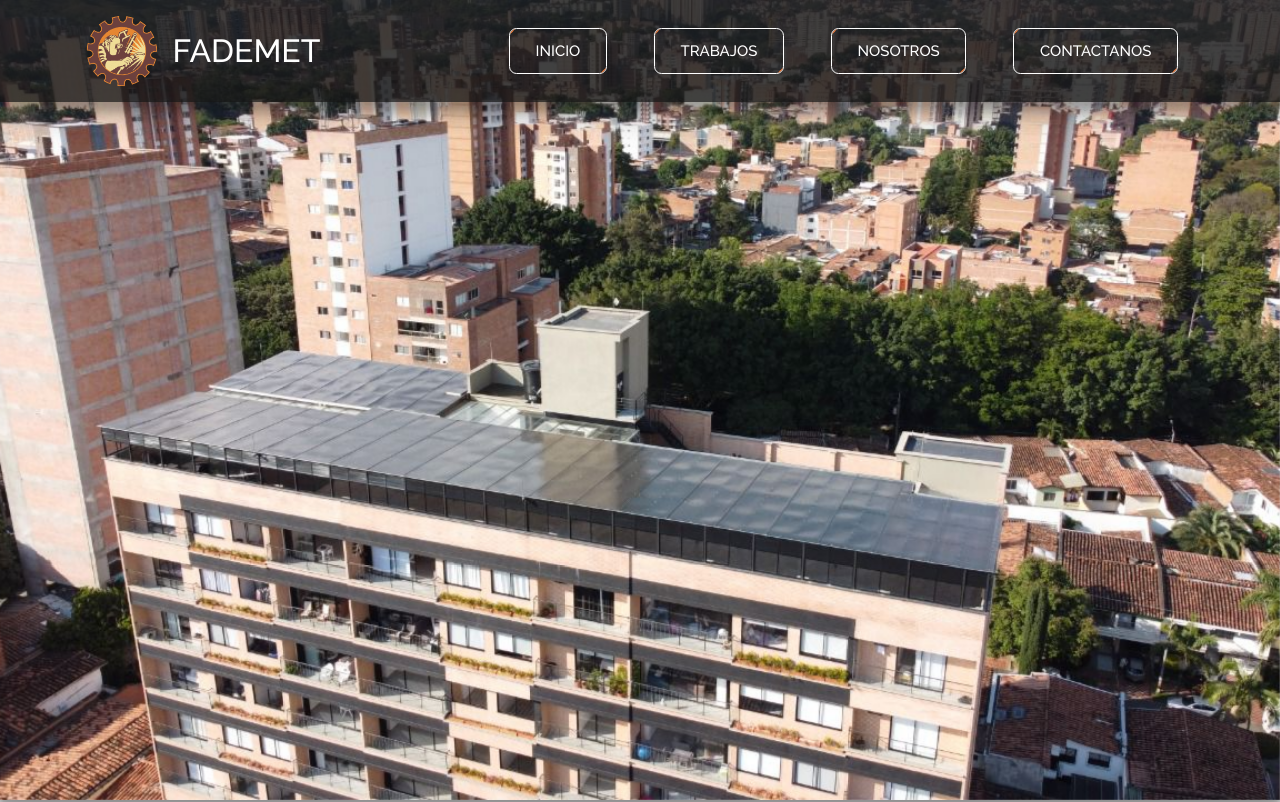
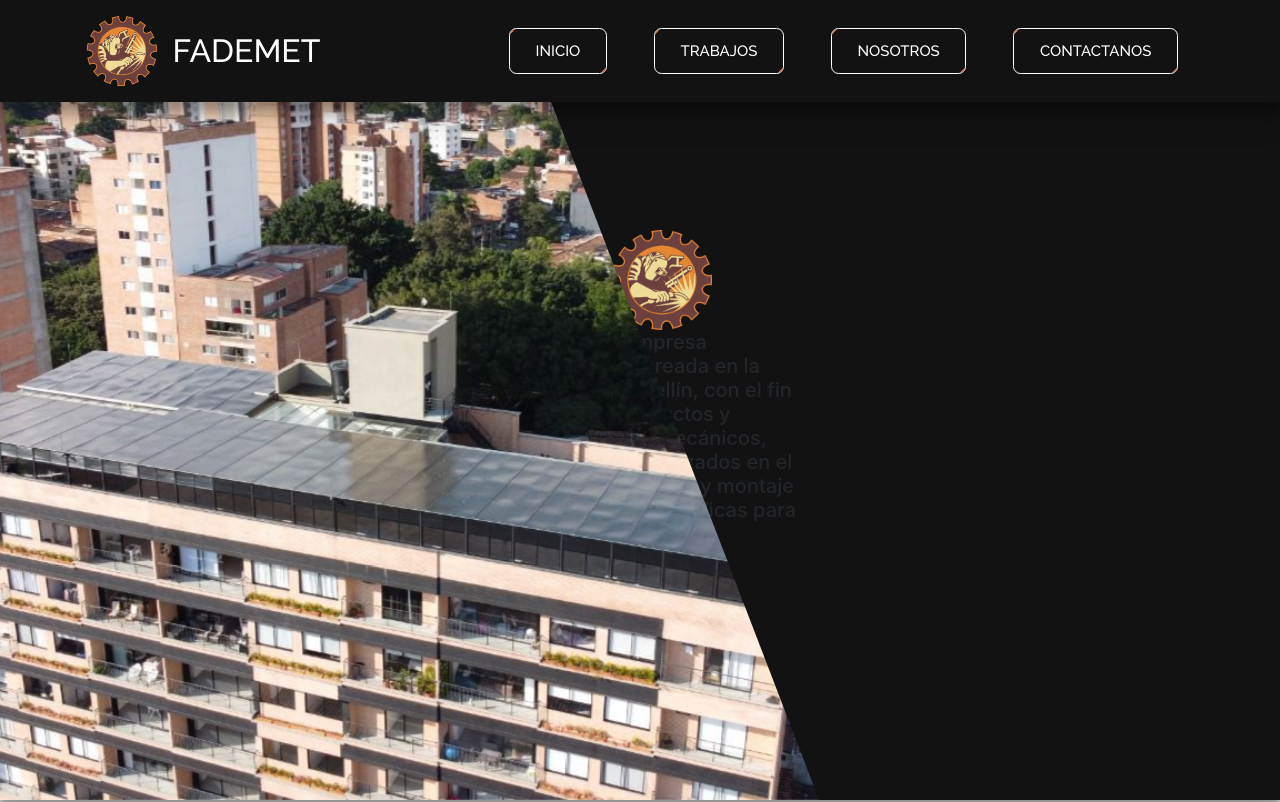
Before and after one commit to DaniloVZR/Fademet, a React (Create React App) app in the folder fademet-client/: page / in a window 1280 px wide. Shown: the top 802 px of the page. Built offline with nearby package versions, Linux system fonts and the light colour scheme.

Commit message:
changes1

```diff
--- a/fademet-client/src/Components/Inicio/Carousel/Carousel.css
+++ b/fademet-client/src/Components/Inicio/Carousel/Carousel.css
@@ -4,6 +4,6 @@
 
 .Carousel-img {
   height: 100vh;
-  width: 100vw;
+  width: 70%;
   object-fit: cover;
 }
--- a/fademet-client/src/Components/Inicio/Description/Description.css
+++ b/fademet-client/src/Components/Inicio/Description/Description.css
@@ -1,29 +1,22 @@
-.container {
+.desc {
   position: absolute;
-  display: flex;
-  justify-content: center;
+  right: 0;
+  height: 100vh;
+  width: 60vw;
+  background-color: rgba(18, 18, 18);
+  z-index: 98;
+  clip-path: polygon(0 0, 100% 0%, 100% 100%, 40% 100%);
 }
 
-.container .box {
-  width: 800px;
-  height: max-content;
-  padding: 1rem;
-  background-color: rgba(255, 255, 255, 0.10);
-  border: 1px solid rgba(255, 255, 255, 0.222);
-  -webkit-backdrop-filter: blur(20px);
-  backdrop-filter: blur(15px);
-  border-radius: .7rem;
-  transition: all ease .3s;
-  text-align: center;
-  color: white;
-  font-family: 'Raleway', sans-serif;
+.desc__logo {
+  height: 100%;
+  width: 300px;
+  display: flex;
+  flex-direction: column;
+  justify-content: center;
+  align-items: center;
 }
 
-.box-text {
-  padding: 1.4rem;
+.desc__logo-img {
+  height: 100px;
 }
-
-.container .box:hover {
-  box-shadow: 0px 0px 20px 1px #bbbbbbc2;
-  border: 1px solid rgba(255, 255, 255, 0.8);
-}
--- a/fademet-client/src/Components/Inicio/Description/Description.jsx
+++ b/fademet-client/src/Components/Inicio/Description/Description.jsx
@@ -1,10 +1,12 @@
 import "./Description.css";
+import Logo from "../../../img/logo_fm.png";
 
 const Description = () => {
   return (
-    <div class="container">
-      <div class="box">
-        <div className="box-text">
+    <div class="desc">
+      <div className="desc__logo">
+        <img className="desc__logo-img" src={Logo} alt="Logo Fademet" />
+        <div>
           <h5>Somos una empresa domiciliada y creada en la ciudad de Medellín, con el fin de ofrecer productos y servicios metalmecánicos, estamos especializados en el diseño, fabricación y montaje de estructuras metálicas para el sector industrial y doméstico.</h5>
         </div>
       </div>
--- a/fademet-client/src/Components/Inicio/Inicio.css
+++ b/fademet-client/src/Components/Inicio/Inicio.css
@@ -10,6 +10,10 @@ h6 {
 
 .inicio {
   background-color: #dfdfdf;
+}
+
+.inicio__home {
+  display: flex;
 }
 
 .inicio-container {
--- a/fademet-client/src/Components/Inicio/Inicio.jsx
+++ b/fademet-client/src/Components/Inicio/Inicio.jsx
@@ -9,12 +9,12 @@ const Inicio = () => {
   return (
     <div className="inicio">
       <Navbar />
-      <Carousel />
+      <div className="inicio__home">
+        <Carousel />
+        <Description />
+      </div>
       <Servicios />
       <Footer />
-      {/* <div className="description-component">
-        <Description />
-      </div> */}
     </div>
 
   )
--- a/fademet-client/src/Components/Navbar/Navbar.css
+++ b/fademet-client/src/Components/Navbar/Navbar.css
@@ -8,7 +8,7 @@ a {
   width: 100%;
   justify-content: space-around;
   align-items: center;
-  background-color: rgba(18, 18, 18, 0.80);
+  background-color: rgba(18, 18, 18);
   box-shadow: rgba(0, 0, 0, 0.25) 0px 14px 28px, rgba(0, 0, 0, 0.22) 0px 10px 10px;
   z-index: 99;
 }
@@ -18,7 +18,7 @@ a {
 }
 
 .relative {
-  background-color: rgba(18, 18, 18, 0.90);
+  background-color: rgba(18, 18, 18);
   position: relative;
 }
 
@@ -89,7 +89,7 @@ a {
   font-family: inherit;
   text-transform: uppercase;
   color: white;
-  z-index: 1;
+  z-index: 99;
 }
 
 .button::before,
--- a/fademet-client/src/Components/Servicios/Servicios.css
+++ b/fademet-client/src/Components/Servicios/Servicios.css
@@ -12,7 +12,7 @@
   display: flex;
   flex-direction: column;
   align-items: center;
-  padding: 2rem 0;
+  padding: 6rem 0;
 }
 
 .servicios-title {
```
